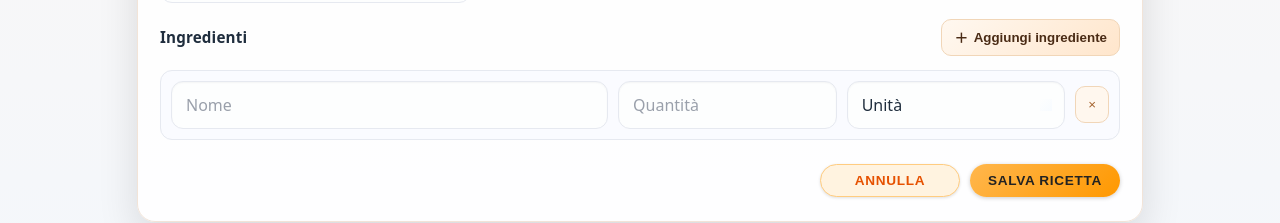
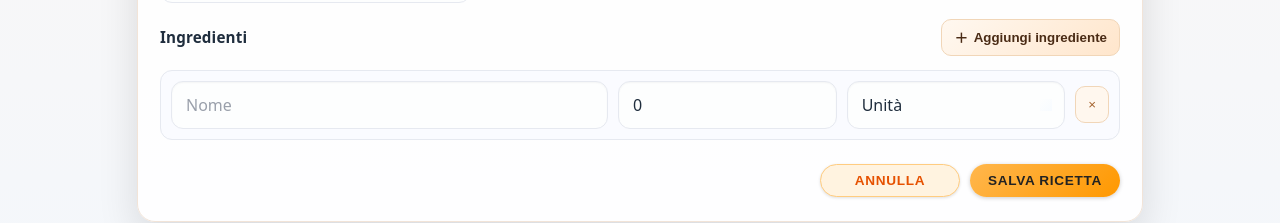
Before and after one commit to carlo-ddm/smart-recipe-box, an Angular app: page /add-recipe in a window 1280 px wide. Shown: the part 612-835 px from the top of the page. Built offline with nearby package versions, Linux system fonts and the light colour scheme.

Commit message:
fix(add-recipe): bind ingredients FormArray correctly and remove items by index

```diff
--- a/src/app/add-recipe/add-recipe.component.html
+++ b/src/app/add-recipe/add-recipe.component.html
@@ -113,12 +113,23 @@
             </button>
           </div>
 
-          <div class="add-recipe__ingredients">
-            @for (fc of form.controls['ingredients'].controls; track $index) {
-            <div class="add-recipe__ingredient-row">
-              <input class="add-recipe__input" type="text" placeholder="Nome" />
-              <input class="add-recipe__input" type="number" placeholder="Quantità"  />
-              <select class="add-recipe__select">
+
+          <div class="add-recipe__ingredients" formArrayName="ingredients">
+            @for (fg of form.controls['ingredients'].controls; track fg; let i = $index) {
+            <div class="add-recipe__ingredient-row" [formGroupName]="i">
+              <input
+                class="add-recipe__input"
+                type="text"
+                placeholder="Nome"
+                formControlName="name"
+              />
+              <input
+                class="add-recipe__input"
+                type="number"
+                placeholder="Quantità"
+                formControlName="quantity"
+              />
+              <select class="add-recipe__select" formControlName="unit">
                 <option value="">Unità</option>
                 <option value="g">g</option>
                 <option value="ml">ml</option>
@@ -127,7 +138,12 @@
                 <option value="pinch">pinch</option>
                 <option value="clove">clove</option>
               </select>
-              <button class="add-recipe__ghost" type="button" aria-label="Rimuovi ingrediente" (click)="removeIngredient($index)">
+              <button
+                class="add-recipe__ghost"
+                type="button"
+                aria-label="Rimuovi ingrediente"
+                (click)="removeIngredient(i)"
+              >
                 ×
               </button>
             </div>
--- a/src/app/add-recipe/add-recipe.component.ts
+++ b/src/app/add-recipe/add-recipe.component.ts
@@ -1,8 +1,23 @@
 import { Component, inject, OnInit, signal } from '@angular/core';
-import { FormArray, FormControl, FormGroup, ReactiveFormsModule, Validators } from '@angular/forms';
+import {
+  AbstractControl,
+  FormArray,
+  FormControl,
+  FormGroup,
+  ReactiveFormsModule,
+  Validators,
+} from '@angular/forms';
 import { Router } from '@angular/router';
 import { ConfirmationDialogComponent } from './confirmation-dialog/confirmation-dialog.component';
 import { ConfirmationDialog } from '../models/diaolog.model';
+
+// Custom validators -> to be completed and outsourced
+function minIngredient(control: AbstractControl) {
+  if (control.value >= 3) {
+    return null;
+  }
+  return { loweLimit: true };
+}
 
 @Component({
   selector: 'app-add-recipe',
@@ -12,7 +27,6 @@ import { ConfirmationDialog } from '../models/diaolog.model';
 })
 export class AddRecipeComponent implements OnInit {
   private router = inject(Router);
-  // private route = inject(ActivatedRoute);
 
   form = new FormGroup({
     recipeName: new FormControl('', { validators: [Validators.required] }),
@@ -20,13 +34,16 @@ export class AddRecipeComponent implements OnInit {
     recipeDescription: new FormControl('', { validators: [Validators.required] }),
     recipeServings: new FormControl('', { validators: [Validators.required] }),
     isFavourite: new FormControl(false, { nonNullable: true }),
-    ingredients: new FormArray([
+    ingredients: new FormArray(
+      [
         new FormGroup({
           name: new FormControl('', { validators: [Validators.required] }),
           quantity: new FormControl(0, { validators: [Validators.required] }),
           unit: new FormControl('', { validators: [Validators.required] }),
         }),
-    ]),
+      ],
+      { validators: [minIngredient] }
+    ),
   });
 
   protected readonly confirmationDialog = signal<ConfirmationDialog | null>(null);
@@ -82,24 +99,21 @@ export class AddRecipeComponent implements OnInit {
   }
 
   addIngredient() {
-    const ingredients = this.form.controls.ingredients.controls; // array of FormGroups
-    const newIngredient = new FormGroup({
+    (<FormArray>this.form.controls.ingredients).push(
+      new FormGroup({
         name: new FormControl('', { validators: [Validators.required] }),
         quantity: new FormControl(0, { validators: [Validators.required] }),
         unit: new FormControl('', { validators: [Validators.required] }),
-    });
-
-    ingredients.push(newIngredient);
+      })
+    );
   }
 
   removeIngredient(index: number) {
-    let ingredients = this.form.controls.ingredients.controls; // array of FormGroups
-    this.form.controls.ingredients.controls = ingredients.filter(
-      (i) => ingredients.indexOf(i) != index
-    );
+    (<FormArray>this.form.controls.ingredients).removeAt(index);
   }
 
   onSubmit() {
+    return;
     if (!this.isValidForm) {
       this.form.markAllAsTouched();
       this.openSnackbar('Completa tutti i campi obbligatori prima di salvare.');
```
Lines whose indentation alone changed are shown as unchanged.
